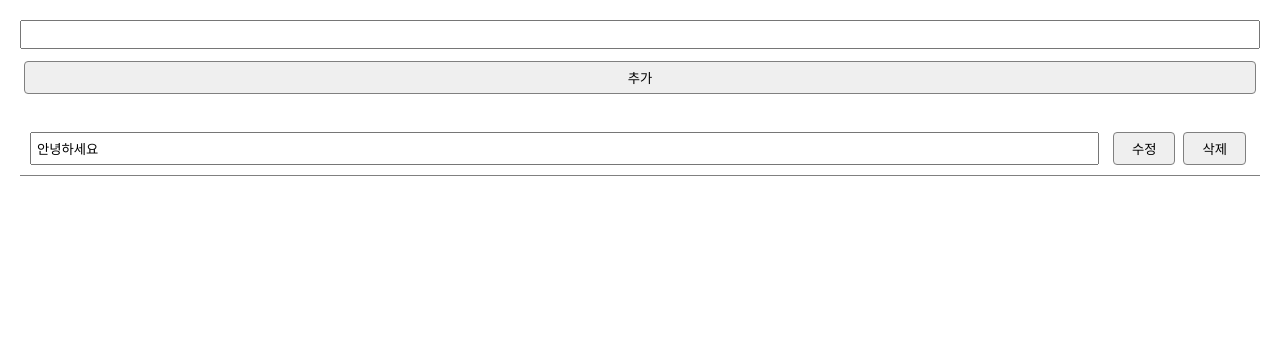
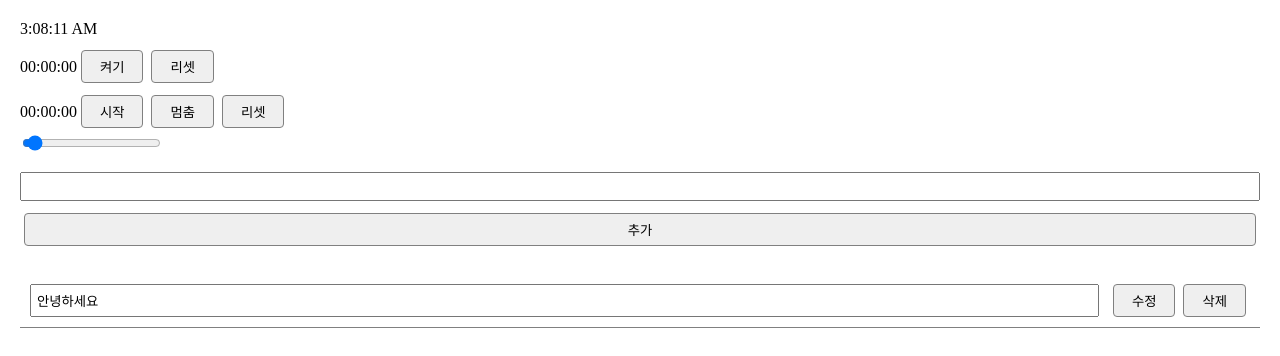
Before and after one commit to soheekimdev/react-todolist, a React (Vite) app: page / in a window 1280 px wide. Shown: the top 356 px of the page. Built offline with nearby package versions, Linux system fonts and the light colour scheme.

Commit message:
feat: 시계, 스톱워치, 타이머 추가

```diff
--- a/src/App.jsx
+++ b/src/App.jsx
@@ -1,4 +1,4 @@
-import { useRef, useState } from 'react';
+import { useEffect, useRef, useState } from 'react';
 import './App.css';
 
 const App = () => {
@@ -6,6 +6,9 @@ const App = () => {
 
   return (
     <>
+      <Clock />
+      <StopWatch />
+      <Timer />
       <TodoInput setTodolist={setTodolist} />
       <TodoList todolist={todolist} setTodolist={setTodolist} />
     </>
@@ -71,4 +74,110 @@ const Todo = ({ todo, setTodolist }) => {
   );
 };
 
+const Clock = () => {
+  const [time, setTime] = useState(new Date());
+
+  useEffect(() => {
+    setInterval(() => {
+      setTime(new Date());
+    }, 1000);
+  }, []);
+
+  return <div>{time.toLocaleTimeString()}</div>;
+};
+
+const formatTime = (seconds) => {
+  const timeString = `${String(Math.floor(seconds / 3600)).padStart(2, '0')}:${String(
+    Math.floor((seconds % 3600) / 60)
+  ).padStart(2, '0')}:${String(seconds % 60).padStart(2, '0')}`;
+  return timeString;
+};
+
+const StopWatch = () => {
+  const [time, setTime] = useState(0);
+  const [isOn, setIsOn] = useState(false);
+  const timerRef = useRef(null);
+
+  useEffect(() => {
+    if (isOn) {
+      const timerId = setInterval(() => {
+        setTime((prev) => prev + 1);
+      }, 1000);
+      timerRef.current = timerId;
+    } else {
+      clearInterval(timerRef.current);
+    }
+  }, [isOn]);
+
+  return (
+    <div>
+      {formatTime(time)}
+      <button
+        onClick={() => {
+          setIsOn(!isOn);
+        }}
+      >
+        {isOn ? '끄기' : '켜기'}
+      </button>
+      <button
+        onClick={() => {
+          setTime(0);
+          setIsOn(false);
+        }}
+      >
+        리셋
+      </button>
+    </div>
+  );
+};
+
+const Timer = () => {
+  const [startTime, setStartTime] = useState(0);
+  const [isOn, setIsOn] = useState(false);
+  const [time, setTime] = useState(0);
+  const timerRef = useRef(null);
+
+  useEffect(() => {
+    if (isOn && time > 0) {
+      const timerId = setInterval(() => {
+        setTime((prev) => prev - 1);
+      }, 1000);
+      timerRef.current = timerId;
+    } else if (!isOn || time === 0) {
+      clearInterval(timerRef.current);
+    }
+    return () => {
+      clearInterval(timerRef.current);
+    };
+  }, [isOn, time]);
+
+  return (
+    <div>
+      <div>
+        {time ? formatTime(time) : formatTime(startTime)}
+        <button
+          onClick={() => {
+            setIsOn(true);
+            setTime(time ? time : startTime);
+            setStartTime(0);
+          }}
+        >
+          시작
+        </button>
+        <button onClick={() => setIsOn(false)}>멈춤</button>
+        <button
+          onClick={() => {
+            setTime(0);
+            setIsOn(false);
+          }}
+        >
+          리셋
+        </button>
+      </div>
+      <input type="range" max="3600" step="30" value={startTime} onChange={(e) => setStartTime(e.target.value)} />
+      <div></div>
+    </div>
+  );
+};
+
 export default App;
```
